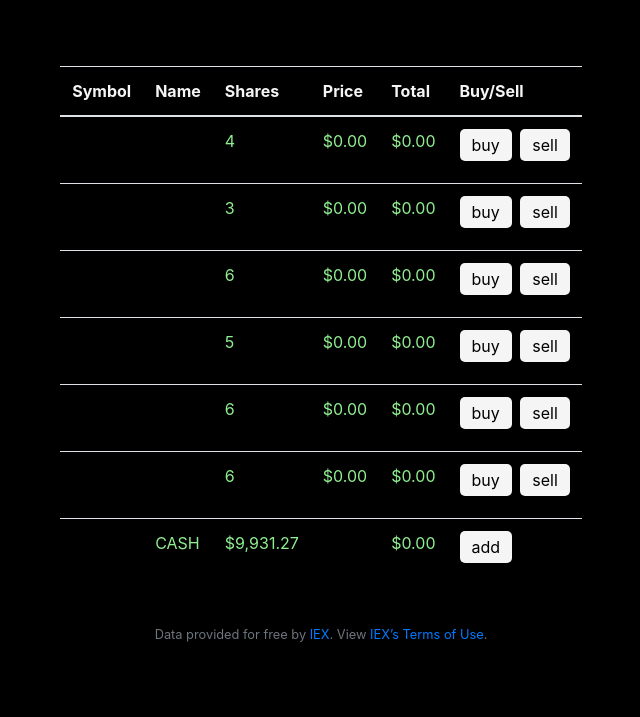
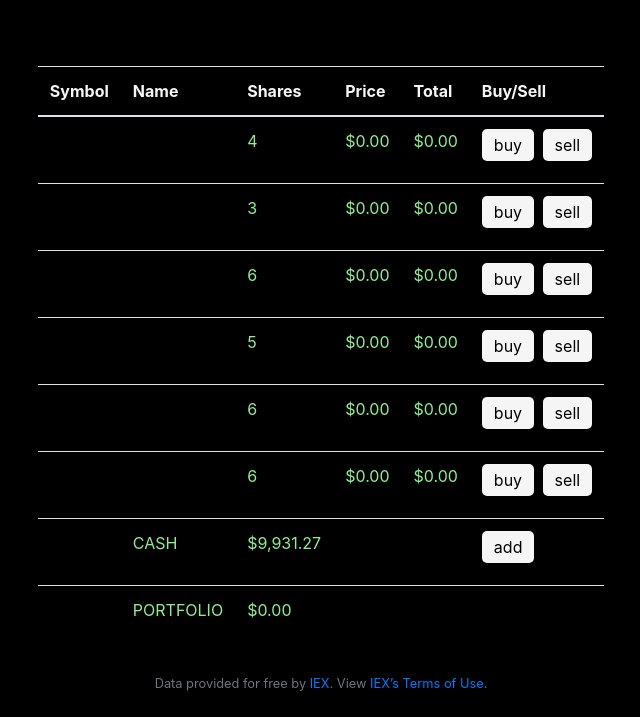
Before and after one commit to alfiomartini/finance, a Flask app: page / in a window 1280 px wide. Shown: the part 83-800 px from the top of the page, without its empty margins (319-959 px from the left). Run offline with Flask 2, Linux system fonts and the light colour scheme; a user stored in the database is signed in; data that the repository does not hold is empty; some libraries are stand-ins or nearby versions.

Commit message:
Adjusted table layout in summary.html

```diff
--- a/static/styles.css
+++ b/static/styles.css
@@ -15,7 +15,6 @@ body{
 h3{
     color: lightgreen;
 }
-
 
 img
 {
@@ -43,17 +42,7 @@ td{
     justify-content: center;
 }
 
-@media (max-width:500px){
-    .table-col-hide{
-        display: none;
-    }
-}
 
-@media (max-width:500px){
-    table{
-        font-size: 12px;
-    }
-}
 /* navbar */
 
 .navbar{
@@ -74,17 +63,14 @@ td{
     position: sticky;
     top:6em;
 }
+
 nav .navbar-brand
 {
     /* size for brand */
     font-size: x-large;
 }
 
-@media screen and (min-width: 700px){
-    nav li > a{
-      font-size: 18px;
-    }
-}
+
 
 /* Forms */
 
@@ -107,12 +93,6 @@ form {
     margin-right:15px;
 }
 
-@media (max-width:500px){
-    #form-chart{
-        display: block;
-        font-size: 8px;
-    }
-}
 
 /* Search Response */
 
@@ -214,3 +194,30 @@ form {
     width:80vw;
     margin:20px auto;
   }
+
+
+/* Media Queries */
+@media (max-width:600px){
+    .table-col-hide{
+        display: none;
+    }
+}
+
+@media (max-width:600px){
+    table{
+        font-size: 12px;
+    }
+}
+
+@media (min-width: 700px){
+    nav li > a{
+      font-size: 18px;
+    }
+}
+
+@media (max-width:600px){
+    #form-chart{
+        display: block;
+        font-size: 8px;
+    }
+}
--- a/templates/summary.html
+++ b/templates/summary.html
@@ -34,14 +34,16 @@
                     <td>CASH</td>
                     <td>{{cash | usd}}</td>
                     <td></td>
-                    <td class="table-col-hide">{{sum|usd}}</td>
+                    <td class="table-col-hide"></td>
                     <td><a href="/add" class="edit-btn">add</a></td></tr>
-                <!-- <tr><td class="table-col-hide"> </td>
+                <tr>
+                    <td class="table-col-hide"></td>
+                    <td>PORTFOLIO</td>
+                    <td>{{sum | usd}}</td>
                     <td></td>
+                    <td class="table-col-hide"></td>
                     <td></td>
-                    <td></td>
-                    <td class="table-col-hide">{{sum | usd }}</td>
-                    <td></td></tr> -->
+                </tr>
             </tbody>
         </table>
     </div>
```
